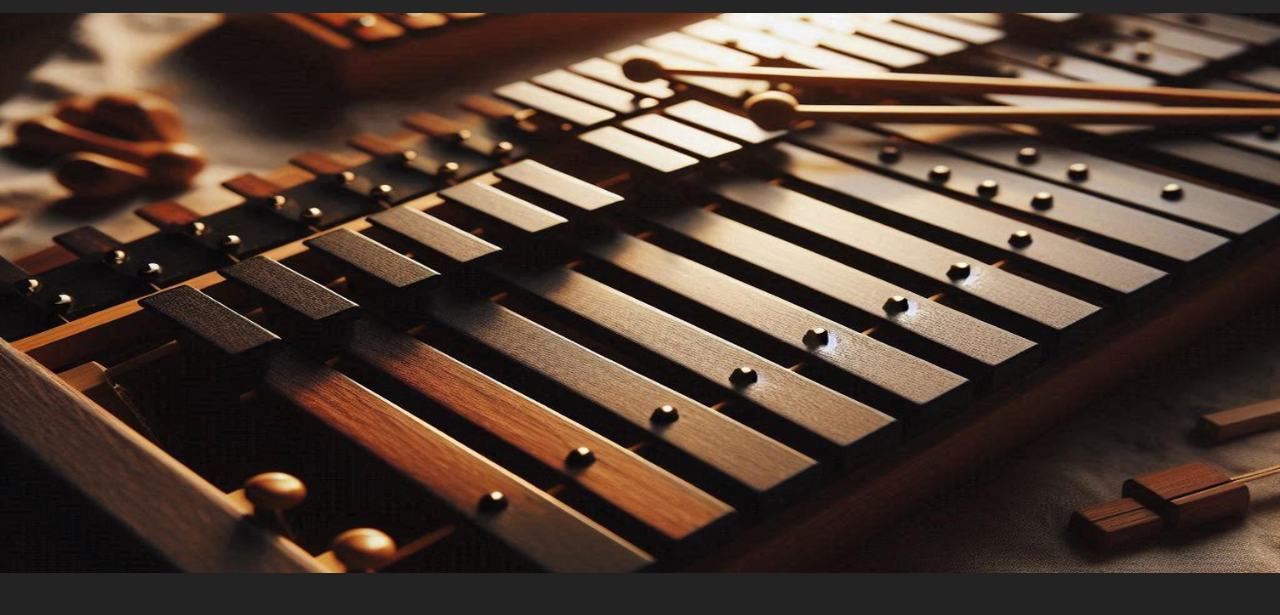
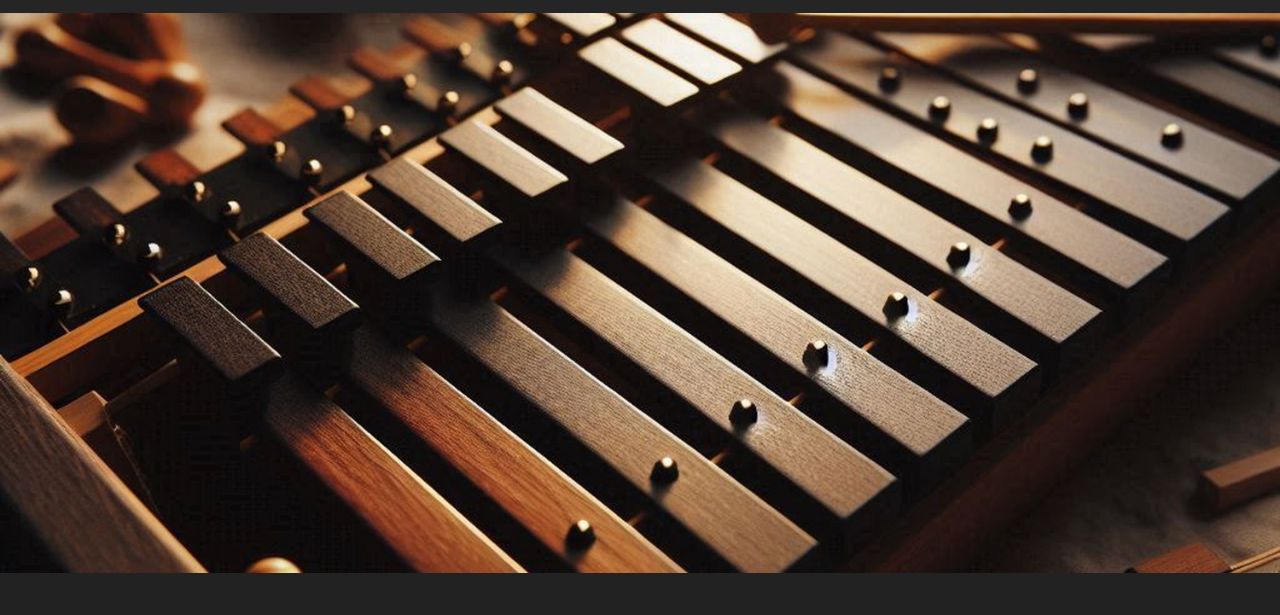
Before and after one commit to Algol95/toquen-DOM, a plain HTML site: page index.html in a window 1280 px wide. Shown: the part 111-726 px from the top of the page. Drawn offline with nearby package versions, Linux system fonts and the light colour scheme.

Commit message:
cambio imagen background sin extirar

```diff
--- a/src/css/style.css
+++ b/src/css/style.css
@@ -1,5 +1,5 @@
 :root {
-    --background-image: url("../../public/img/foto_xilo.jpeg");
+    --background-image: url("../../public/img/xilo_resized.jpeg");
 }
 
 @media only screen and  (max-width: 800px){
```
Also changed, not shown: public/img/xilo_resized.jpeg (added).
